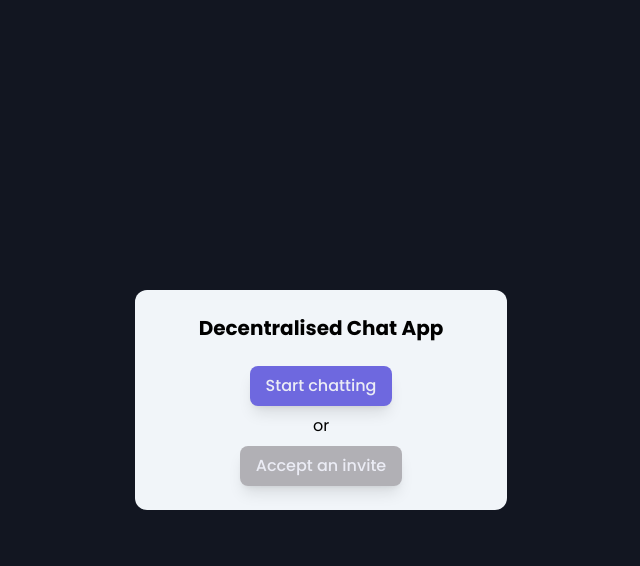
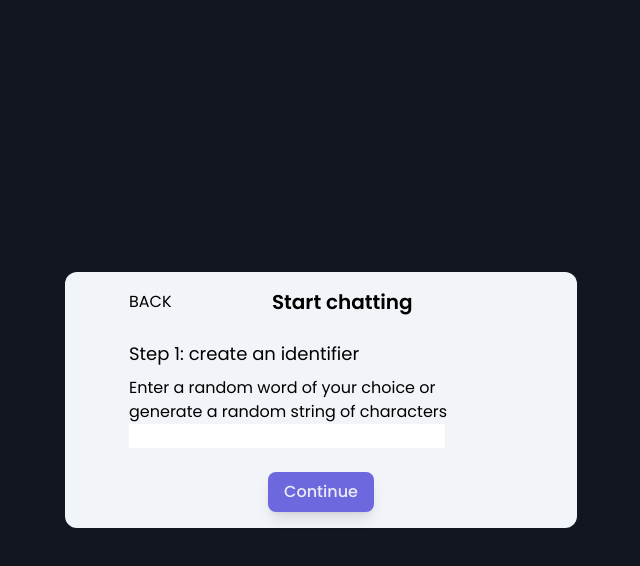
Before and after one commit to T-aut/DecentralisedWebRTC, a React (Create React App) app: page / in a window 1280 px wide. Both pictures are taken after a click on the button "Start chatting". Shown: the top 566 px of the page, without its empty margins (319-959 px from the left). Built offline with nearby package versions, Linux system fonts and the light colour scheme.

Commit message:
Started styling step1

```diff
--- a/src/App.js
+++ b/src/App.js
@@ -1,19 +1,33 @@
-import Card from './UI/Card';
-import Button from './UI/Button';
-import ButtonPrimary from './UI/ButtonPrimary';
-import ButtonSecondary from './UI/ButtonSecondary';
+import Card from './Components/UI/Card';
+import ButtonPrimary from './Components/UI/ButtonPrimary';
+import ButtonSecondary from './Components/UI/ButtonSecondary';
+import React, { Fragment, useState } from 'react';
+import CreateChatComponent from './Components/CreateChat/CreateChatComponent';
 
 function App() {
+  const [isCreatingChat, setIsCreatingChat] = useState(false);
+
+  const startChattingClickHandler = (action) => {
+    setIsCreatingChat(true);
+  };
+
+  const start = (
+    <Fragment>
+      <h1 className='text-xl mb-6'>
+        <strong>Decentralised Chat App</strong>
+      </h1>
+      <ButtonPrimary onClick={startChattingClickHandler}>
+        Start chatting
+      </ButtonPrimary>
+      <p className='my-2'>or</p>
+      <ButtonSecondary>Accept an invite</ButtonSecondary>
+    </Fragment>
+  );
+
   return (
     <div className='flex h-screen justify-center items-center'>
-      <Card>
-        <h1 className='text-xl mb-6'>
-          <strong>Decentralised Chat App</strong>
-        </h1>
-        <ButtonPrimary>Start chatting</ButtonPrimary>
-        <p className='my-2'>or</p>
-        <ButtonSecondary>Accept an invite</ButtonSecondary>
-      </Card>
+      {isCreatingChat && <CreateChatComponent />}
+      {!isCreatingChat && <Card>{start}</Card>}
     </div>
   );
 }
--- /dev/null
+++ b/src/Components/CreateChat/CreateChatComponent.js
@@ -0,0 +1,28 @@
+import ButtonPrimary from '../UI/ButtonPrimary';
+import Card from '../UI/Card';
+
+const CreateChatComponent = (props) => {
+  return (
+    <Card>
+      <div className='flex w-full mb-6 flex-grow-0'>
+        <button>BACK</button>
+        <h1 className='w-full font-semibold text-xl text-center'>
+          Start chatting
+        </h1>
+      </div>
+
+      <div className='max-w-sm mb-6'>
+        <p className='text-lg mb-2'>Step 1: create an identifier</p>
+        <p className='w-auto'>
+          Enter a random word of your choice or generate a random string of
+          characters
+        </p>
+        <input type='text' />
+      </div>
+
+      <ButtonPrimary>Continue</ButtonPrimary>
+    </Card>
+  );
+};
+
+export default CreateChatComponent;
--- /dev/null
+++ b/src/Components/UI/Card.js
@@ -0,0 +1,9 @@
+const Card = (props) => {
+  return (
+    <div className='py-4 bg-slate-100 rounded-xl flex justify-center px-16 items-center flex-col w-auto h-auto'>
+      {props.children}
+    </div>
+  );
+};
+
+export default Card;
--- a/src/UI/Card.js
+++ /dev/null
@@ -1,9 +0,0 @@
-const Card = (props) => {
-  return (
-    <div className='p-6 bg-slate-100 rounded-xl flex justify-center px-16 items-center flex-col w-auto h-auto'>
-      {props.children}
-    </div>
-  );
-};
-
-export default Card;
```
Also changed, not shown: src/Components/UI/Button.js (renamed from src/UI/Button.js), src/Components/UI/ButtonPrimary.js (renamed from src/UI/ButtonPrimary.js), src/Components/UI/ButtonSecondary.js (renamed from src/UI/ButtonSecondary.js).
